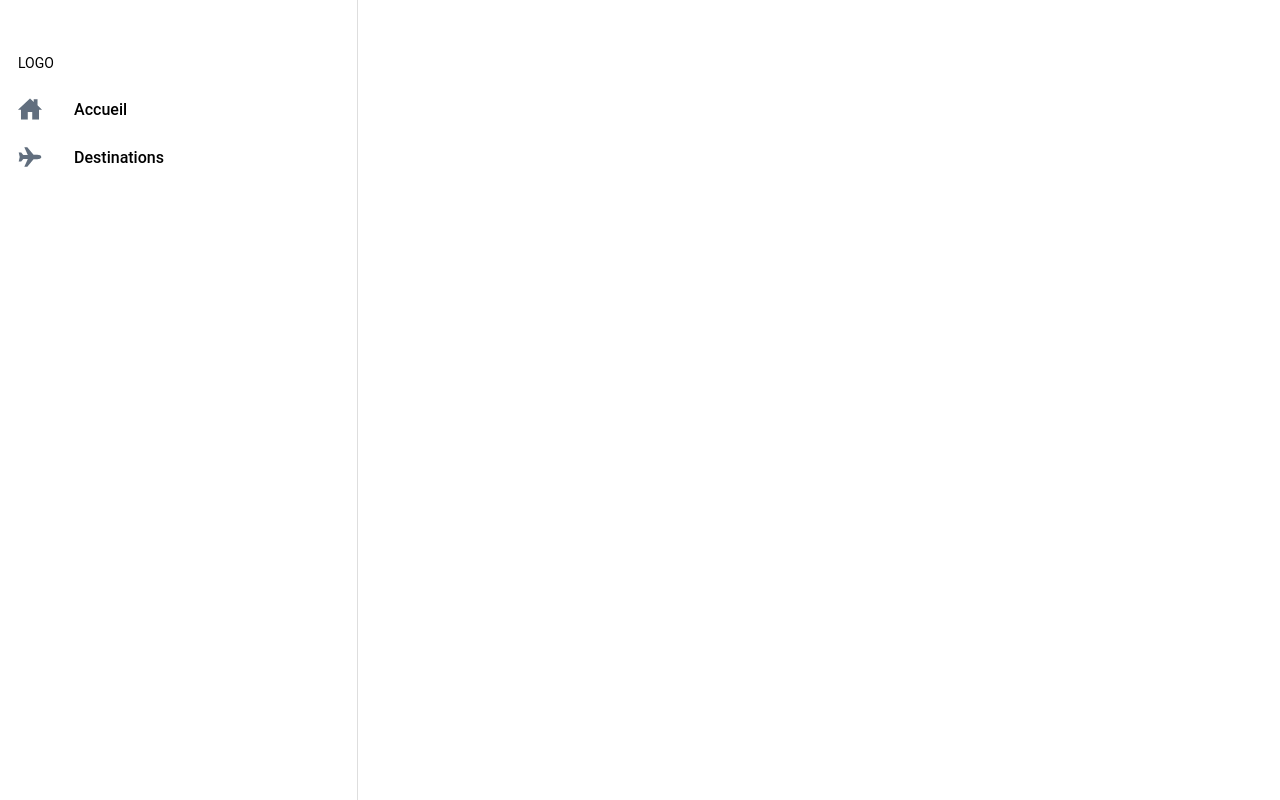
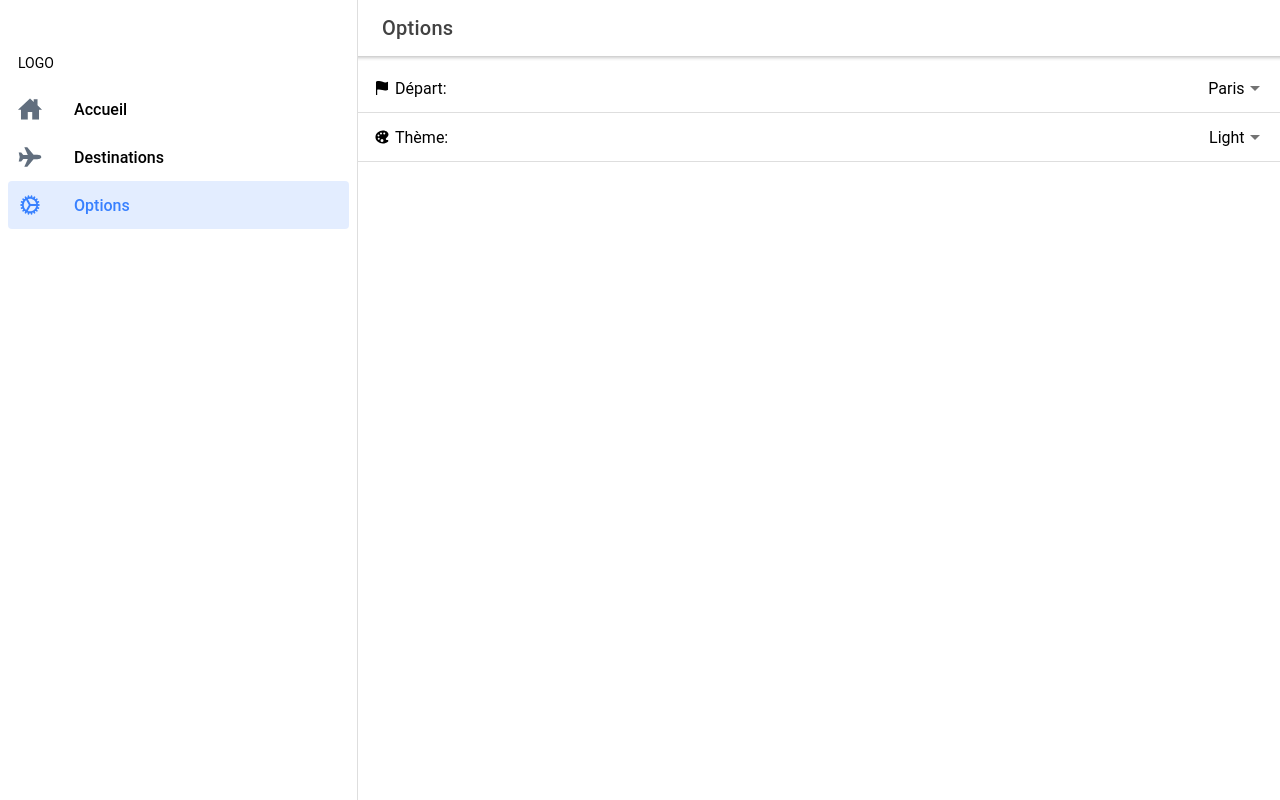
Before and after one commit to Jbristhuille/WCS_Hackathon_1, a React (Create React App) app in the folder 01_src/01_client/: page /options in a window 1280 px wide. Built offline with nearby package versions, Linux system fonts and the light colour scheme.

Commit message:
:sparkles: Light/dark implementation

```diff
--- a/01_src/01_client/src/App.tsx
+++ b/01_src/01_client/src/App.tsx
@@ -25,6 +25,11 @@ import { Redirect, Route } from 'react-router-dom';
 import Home from './pages/home/Home';
 import DestinationsList from './pages/destinations-list/DestinationsList';
 import DestinationsDetails from './pages/destinations-details/DestinationsDetails';
+import Options from './pages/options/Options';
+/***/
+
+/* Contexts */
+import { ThemeContextProvider } from './contexts/Context';
 /***/
 
 /* Components */
@@ -49,6 +54,7 @@ setupIonicReact();
 
 const App: React.FC = () => {
   return (
+    <ThemeContextProvider>
       <IonApp>
         <IonReactRouter>
           <IonSplitPane contentId="main">
@@ -59,14 +65,15 @@ const App: React.FC = () => {
               </Route>
 
               <Route path="/home" exact={true} component={Home}/>
+              <Route path="/destinations" exact={true} component={DestinationsList} />
+              <Route path="/destinations/:id" exact={true} component={DestinationsDetails} />
+              <Route path="/options" exact={true} component={Options} />
 
-            <Route path="/destinations" exact={true} component={DestinationsList} />
-
-            <Route path="/destinations/:id" exact={true} component={DestinationsDetails} />
             </IonRouterOutlet>
           </IonSplitPane>
         </IonReactRouter>
       </IonApp>
+    </ThemeContextProvider>
   );
 };
 
--- a/01_src/01_client/src/components/menu/Menu.tsx
+++ b/01_src/01_client/src/components/menu/Menu.tsx
@@ -26,7 +26,9 @@ import {
   homeOutline,
   homeSharp,
   airplaneOutline,
-  airplaneSharp
+  airplaneSharp,
+  cogOutline,
+  cogSharp
 } from 'ionicons/icons';
 /***/
 
@@ -57,6 +59,11 @@ const Menu: React.FC = () => {
               <IonIcon slot="start" ios={airplaneOutline} md={airplaneSharp} />
               <IonLabel>Destinations</IonLabel>
             </IonItem>
+
+            <IonItem className={location.pathname === "/options" ? 'selected' : ''} routerLink={"/options"} routerDirection="none" lines="none" detail={false}>
+              <IonIcon slot="start" ios={cogOutline} md={cogSharp} />
+              <IonLabel>Options</IonLabel>
+            </IonItem>
           </IonMenuToggle>
         </IonList>
       </IonContent>
--- /dev/null
+++ b/01_src/01_client/src/contexts/Context.tsx
@@ -0,0 +1,52 @@
+/**
+ * @ Author: Jbristhuille
+ * @ Create Time: 2022-11-24 16:17:41
+ * @ Description: Configuration context
+ */
+
+/* SUMMARY
+    * React
+*/
+
+/* React */
+import React, { createContext, useState, useEffect } from 'react';
+/***/
+
+interface Props {
+    children?: any
+};
+
+const ThemeContext = createContext({});
+
+const ThemeContextProvider = (props: Props) => {
+    const [config, setConfig] = useState({
+        theme: 'light',
+        start: 'paris'
+    });
+
+    const updateConfig = (newConfig: any) => {
+        localStorage.setItem('config', JSON.stringify(newConfig));
+        setConfig(newConfig);
+    };
+
+    useEffect(() => {
+        let saved = localStorage.getItem('config');
+        if (saved) setConfig(JSON.parse(saved));
+    }, []);
+
+    useEffect(() => {
+        document.body.classList.remove('dark');
+        if (config.theme === 'dark') document.body.classList.add('dark');
+    }, [config]);
+
+    return (
+        <ThemeContext.Provider value={{config, updateConfig}}>
+            {props.children}
+        </ThemeContext.Provider>
+    );
+};
+
+export {
+    ThemeContext,
+    ThemeContextProvider
+};
--- a/01_src/01_client/src/pages/destinations-details/DestinationsDetails.tsx
+++ b/01_src/01_client/src/pages/destinations-details/DestinationsDetails.tsx
@@ -74,8 +74,6 @@ const DestinationsDetails: React.FC<DestinationsDetailsProps> = ({match}) => {
     useEffect(() => {
         axios.get(`${process.env.REACT_APP_SERVER_URL}/destinations/${id}`).then((res) => {
             setDetails(res.data);
-            console.log(res.data); // debug
-
         }).catch((err) => {
             console.error(err);
         });
--- a/01_src/01_client/src/pages/destinations-list/DestinationsList.jsx
+++ b/01_src/01_client/src/pages/destinations-list/DestinationsList.jsx
@@ -64,8 +64,8 @@ const DestinationsList = () => {
             <IonContent fullscreen>
                 {list.map((dest, index) => {
                     return (
-                        <NavLink to={`/destinations/${dest._id}`}>
-                            <IonCard key={dest._id}>
+                        <NavLink key={dest._id} to={`/destinations/${dest._id}`}>
+                            <IonCard>
                                 <ImgSlider index={index} imgs={dest.imgs} />
                                 <IonCardHeader>
                                     <IonCardTitle>{dest.name}</IonCardTitle>
--- /dev/null
+++ b/01_src/01_client/src/pages/options/Options.css
@@ -0,0 +1,5 @@
+.options-page ion-label {
+    display: flex !important;
+    align-items: center;
+    gap: 5px;
+}
--- /dev/null
+++ b/01_src/01_client/src/pages/options/Options.tsx
@@ -0,0 +1,114 @@
+/**
+ * @ Author: Jbristhuille
+ * @ Create Time: 2022-11-24 15:47:20
+ * @ Description: Options page
+ */
+
+/* SUMMARY
+    * Ionic
+    * React
+    * Context
+    * Styles
+*/
+
+/* Ionic */
+import {
+    IonButtons,
+    IonContent,
+    IonHeader,
+    IonMenuButton,
+    IonPage,
+    IonTitle,
+    IonToolbar,
+    IonList,
+    IonItem,
+    IonSelect,
+    IonSelectOption,
+    IonLabel,
+    IonIcon
+} from '@ionic/react';
+
+import { colorPaletteSharp, flagSharp } from 'ionicons/icons';
+/***/
+
+/* React */
+import React, { useContext, useEffect, useState } from 'react';
+/***/
+
+/* Context */
+import { ThemeContext } from '../../contexts/Context';
+/***/
+
+/* Styles */
+import './Options.css';
+/***/
+
+const Options = () => {
+    const context = useContext<any>(ThemeContext);
+    const [theme, setTheme] = useState(context.config.theme);
+    const [start, setStart] = useState(context.config.start);
+
+    useEffect(() => {
+        setTheme(context.config.theme);
+        setStart(context.config.start);
+    }, [context]);
+
+    const updateOptions = (e: any, type: string) => {
+        let options = {theme: theme, start: start};
+
+        if (type === 'theme') {
+            options.theme = e.detail.value;
+            setTheme(e.detail.value);
+        }
+
+        if (type === 'start') {
+            options.start = e.detail.value;
+            setStart(e.detail.value);
+        }
+
+        context.updateConfig(options);
+    }
+
+    return (
+        <IonPage className="options-page">
+            <IonHeader>
+                <IonToolbar>
+                    <IonButtons slot="start">
+                        <IonMenuButton />
+                    </IonButtons>
+
+                    <IonTitle>Options</IonTitle>
+                </IonToolbar>
+            </IonHeader>
+
+            <IonContent fullscreen>
+                <IonList>
+                    <IonItem>
+                        <IonLabel>
+                            <IonIcon slot="start" icon={flagSharp}/>
+                            Départ:
+                        </IonLabel>
+
+                        <IonSelect placeholder="Choix du point de départ" value={start} onIonChange={(e) => updateOptions(e, 'start')}>
+                            <IonSelectOption value="paris">Paris</IonSelectOption>
+                        </IonSelect>
+                    </IonItem>
+
+                    <IonItem>
+                        <IonLabel>
+                            <IonIcon slot="start" icon={colorPaletteSharp} />
+                            Thème:
+                        </IonLabel>
+
+                        <IonSelect  placeholder="Choix du thème" value={theme} onIonChange={(e) => updateOptions(e, 'theme')}>
+                            <IonSelectOption value="light">Light</IonSelectOption>
+                            <IonSelectOption value="dark">Dark</IonSelectOption>
+                        </IonSelect>
+                    </IonItem>
+                </IonList>
+            </IonContent>
+        </IonPage>
+    );
+};
+
+export default Options;
--- a/01_src/01_client/src/theme/variables.css
+++ b/01_src/01_client/src/theme/variables.css
@@ -76,13 +76,12 @@ http://ionicframework.com/docs/theming/ */
   --ion-color-light-tint: #f5f6f9;
 }
 
-@media (prefers-color-scheme: dark) {
   /*
    * Dark Colors
    * -------------------------------------------
    */
 
-  body {
+   body.dark {
     --ion-color-primary: #428cff;
     --ion-color-primary-rgb: 66,140,255;
     --ion-color-primary-contrast: #ffffff;
@@ -152,7 +151,7 @@ http://ionicframework.com/docs/theming/ */
    * -------------------------------------------
    */
 
-  .ios body {
+  .ios body.dark {
     --ion-background-color: #000000;
     --ion-background-color-rgb: 0,0,0;
 
@@ -196,7 +195,7 @@ http://ionicframework.com/docs/theming/ */
    * -------------------------------------------
    */
 
-  .md body {
+  .md body.dark {
     --ion-background-color: #121212;
     --ion-background-color-rgb: 18,18,18;
 
@@ -233,4 +232,3 @@ http://ionicframework.com/docs/theming/ */
 
     --ion-card-background: #1e1e1e;
   }
-}
```
Lines whose indentation alone changed are shown as unchanged.
